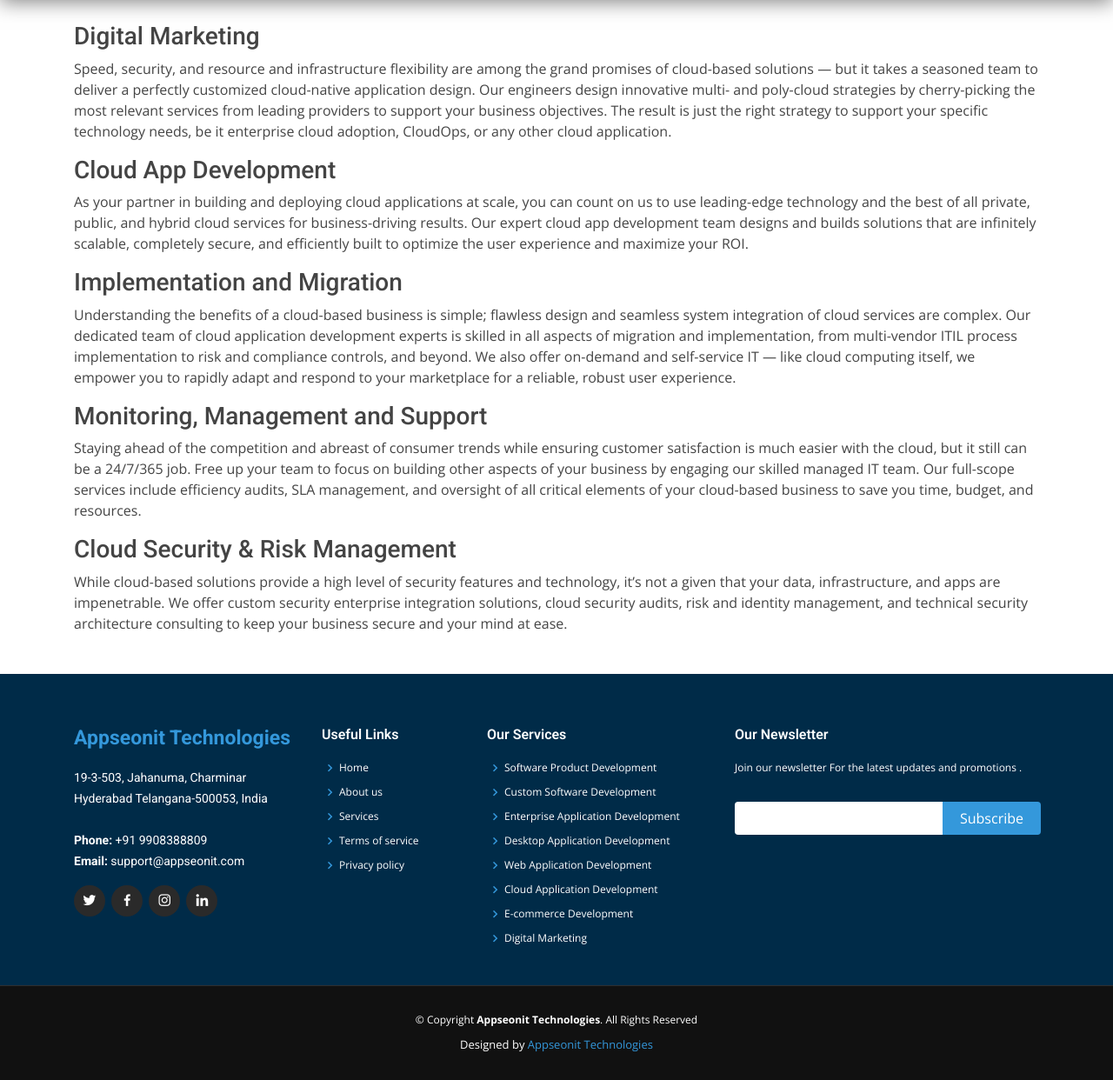
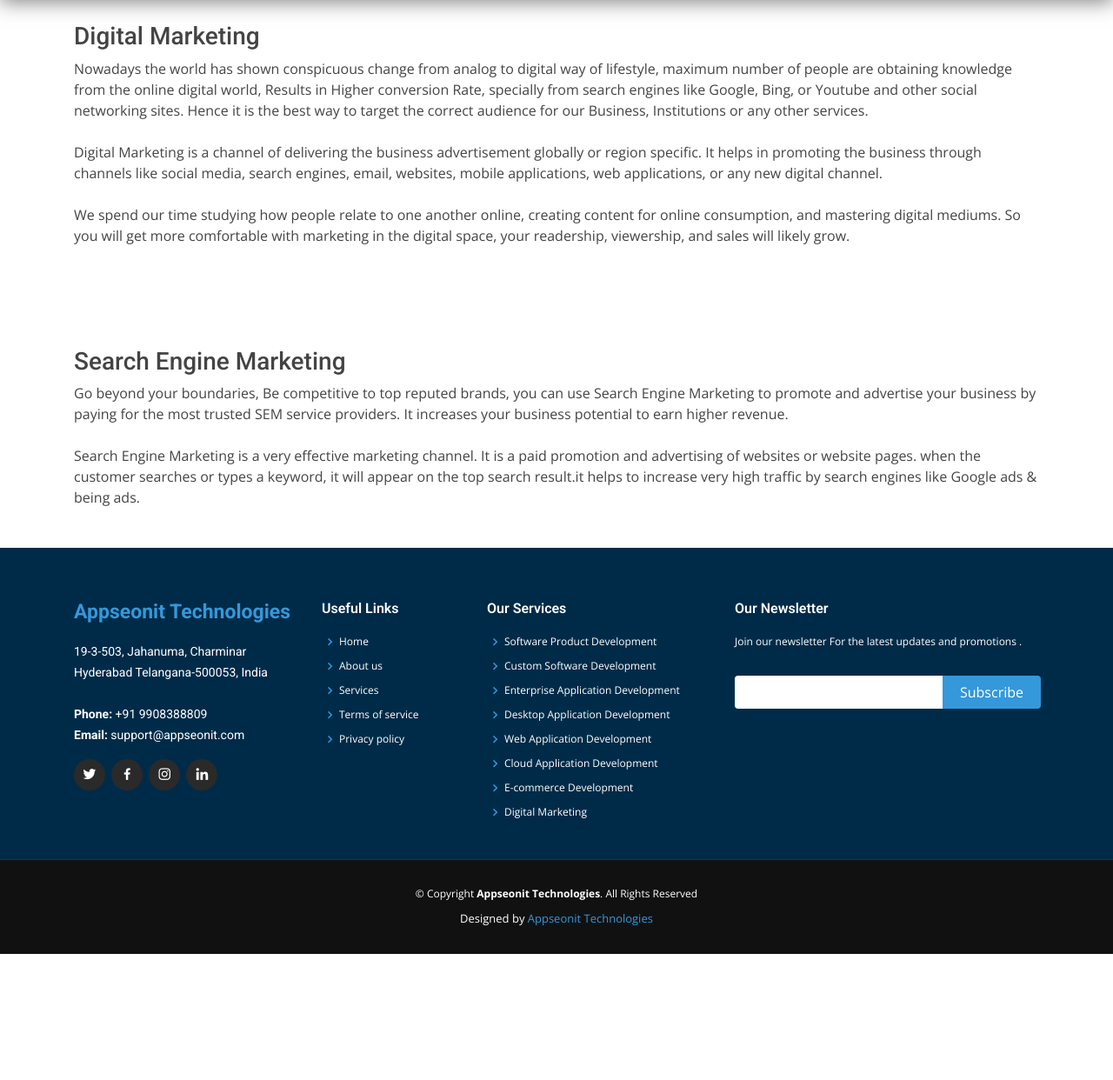
Before and after one commit to MuzaffarMohammed/appseonit-website, a PHP site: page /pages/digital_marketing.html in a window 1280 px wide. Shown: the part 81-1323 px from the top of the page at 87% size. After the commit the page ends 1178 px from the top, so only its background shows below. Run offline with PHP 8.4, Linux system fonts and the light colour scheme.

Commit message:
Digital marketing content added

```diff
--- a/assets/css/style.css
+++ b/assets/css/style.css
@@ -391,7 +391,7 @@
 
 #hero {
   width: 100%;
-  height: 100vh;
+  height: 70vh;
   /* background-color: rgba(17, 17, 17, 0.1); */
   overflow: hidden;
   padding: 0;
@@ -399,7 +399,7 @@
 
 #hero .carousel-item {
   width: 100%;
-  height: 100vh;
+  height: 70vh;
   background-size: cover;
   background-position: center;
   background-repeat: no-repeat;
@@ -432,7 +432,7 @@
 }
 
 #hero h2 {
-  color: #fff;
+  color: #3498db;
   margin-bottom: 30px;
   font-size: 48px;
   font-weight: 700;
@@ -443,12 +443,14 @@
 }
 
 #hero p {
-  text-align: left;
+  text-align: center;
   width: 80%;
   -webkit-animation-delay: 0.4s;
   animation-delay: 0.4s;
   margin: 0 auto 30px auto;
-  color: #fff;
+  color: #4f5a62;
+  font-size: x-large;
+  font-weight: 500;
 }
 
 #hero .carousel-inner .carousel-item {
--- a/assets/js/main.js
+++ b/assets/js/main.js
@@ -185,4 +185,9 @@
     items: 1
   });
 
+// page redirection logic
+function redirect(path){
+  window.location.href = path;
+}
+
 })(jQuery);
--- a/pages/digital_marketing.html
+++ b/pages/digital_marketing.html
@@ -106,26 +106,45 @@
 
   <main id="main">
 
-   <!-- ======= About Section ======= -->
+    <!-- ======= Digital Marketing Section ======= -->
     <section id="about" class="about">
       <div class="container">
-	<p><h3>Digital Marketing</h3>Speed, security, and resource and infrastructure flexibility are among the grand promises of cloud-based solutions — but it takes a seasoned team to deliver a perfectly customized cloud-native application design.
-     Our engineers design innovative multi- and poly-cloud strategies by cherry-picking the most relevant services from leading providers to support your business objectives.
-     The result is just the right strategy to support your specific technology needs, be it enterprise cloud adoption, CloudOps, or any other cloud application.</p>
+        <p>
+        <h3>Digital Marketing</h3>
 
-    <p><h3>Cloud App Development</h3>As your partner in building and deploying cloud applications at scale, you can count on us to use leading-edge technology and the best of all private, public, and hybrid cloud services for business-driving results.
-     Our expert cloud app development team designs and builds solutions that are infinitely scalable, completely secure, and efficiently built to optimize the user experience and maximize your ROI.</p>
+        Nowadays the world has shown conspicuous change from analog to digital way of lifestyle, maximum number of
+        people are obtaining knowledge from the online digital world, Results in Higher conversion Rate, specially from
+        search engines like Google, Bing, or Youtube and other social networking sites.
 
-	<p><h3>Implementation and Migration</h3>Understanding the benefits of a cloud-based business is simple; flawless design and seamless system integration of cloud services are complex.
-	 Our dedicated team of cloud application development experts is skilled in all aspects of migration and implementation, from multi-vendor ITIL process implementation to risk and compliance controls, and beyond.
-	 We also offer on-demand and self-service IT — like cloud computing itself, we empower you to rapidly adapt and respond to your marketplace for a reliable, robust user experience.</p>
+        Hence it is the best way to target the correct audience for our Business, Institutions or any other
+        services.</br></br>
 
-	<p><h3>Monitoring, Management and Support</h3>Staying ahead of the competition and abreast of consumer trends while ensuring customer satisfaction is much easier with the cloud, but it still can be a 24/7/365 job.
-	 Free up your team to focus on building other aspects of your business by engaging our skilled managed IT team.
-	 Our full-scope services include efficiency audits, SLA management, and oversight of all critical elements of your cloud-based business to save you time, budget, and resources.</p>
-	<p><h3>Cloud Security & Risk Management</h3>While cloud-based solutions provide a high level of security features and technology, it’s not a given that your data, infrastructure, and apps are impenetrable.
-	 We offer custom security enterprise integration solutions, cloud security audits, risk and identity management, and technical security architecture consulting to keep your business secure and your mind at ease.</p>
-	  </div>
+        Digital Marketing is a channel of delivering the business advertisement globally or region specific. It helps in
+        promoting the business through channels like social media, search engines, email, websites, mobile applications,
+        web applications, or any new digital channel.</br></br>
+
+        We spend our time studying how people relate to one another online, creating content for online consumption, and
+        mastering digital mediums. So you will get more comfortable with marketing in the digital space, your
+        readership, viewership, and sales will likely grow.</br></br>
+
+        </p>
+      </div>
+    </section><!-- End About Section -->
+
+    <!-- ======= SEM Section ======= -->
+    <section id="sem" class="sem">
+      <div class="container">
+        <p>
+        <h3>Search Engine Marketing</h3>
+        Go beyond your boundaries, Be competitive to top reputed brands, you can use Search Engine Marketing to promote
+        and advertise your business by paying for the most trusted SEM service providers. It increases your business
+        potential to earn higher revenue.</br></br>
+
+        Search Engine Marketing is a very effective marketing channel. It is a paid promotion and advertising of
+        websites or website pages. when the customer searches or types a keyword, it will appear on the top search
+        result.it helps to increase very high traffic by search engines like Google ads & being ads.</p>
+        </p>
+      </div>
     </section><!-- End About Section -->
 
 
@@ -133,7 +152,7 @@
 
   </main><!-- End #main -->
 
-   <!-- ======= Footer ======= -->
+  <!-- ======= Footer ======= -->
   <footer id="footer">
     <div class="footer-top">
       <div class="container">
@@ -141,7 +160,7 @@
 
           <div class="col-lg-3 col-md-6">
             <div class="footer-info">
-              <h3  class="appseonit">Appseonit Technologies</h3>
+              <h3 class="appseonit">Appseonit Technologies</h3>
               <p>19-3-503, Jahanuma, Charminar<br>
                 Hyderabad Telangana-500053, India<br><br>
                 <strong>Phone:</strong> +91 9908388809<br>
@@ -156,7 +175,7 @@
             </div>
           </div>
 
-           <div class="col-lg-2 col-md-6 footer-links">
+          <div class="col-lg-2 col-md-6 footer-links">
             <h4>Useful Links</h4>
             <ul>
               <li><i class="bx bx-chevron-right"></i> <a href="../index.html">Home</a></li>
@@ -183,7 +202,7 @@
 
           <div class="col-lg-4 col-md-6 footer-newsletter">
             <h4>Our Newsletter</h4>
-             <p>Join our newsletter For the latest updates and promotions .</p>
+            <p>Join our newsletter For the latest updates and promotions .</p>
             <form action="" method="post">
               <input type="email" name="email"><input type="submit" value="Subscribe">
             </form>
```
Also changed, not shown: index.html (+13 -47 lines).
